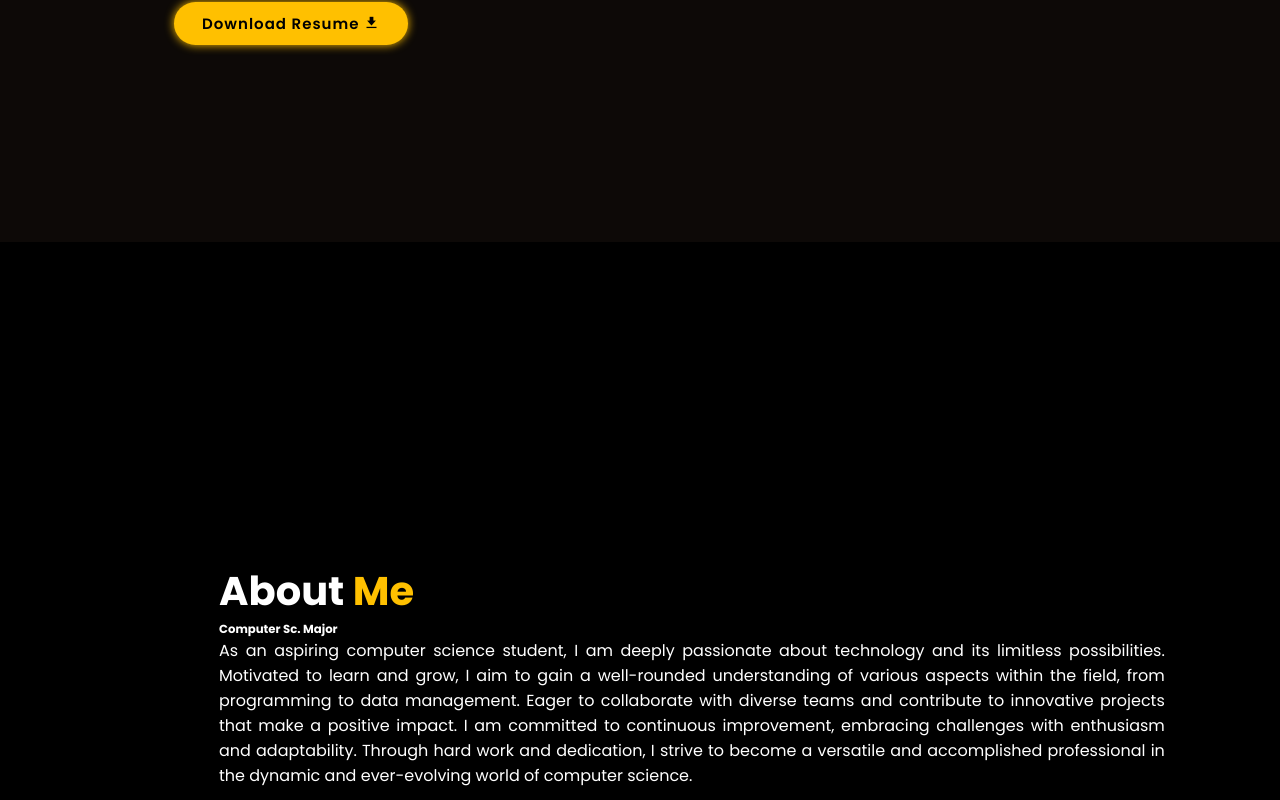
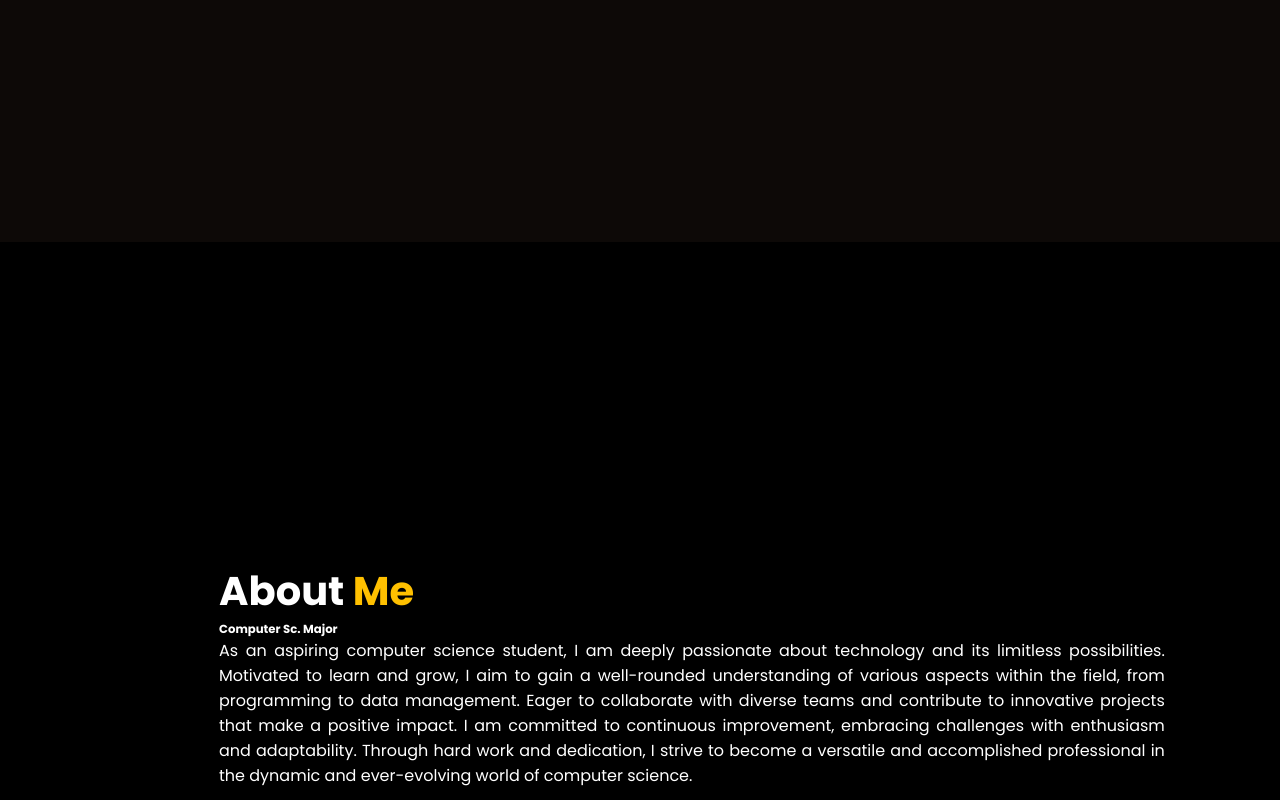
Before and after one commit to AshikDavidRoy/Portfolio, a plain HTML site: page index.html in a window 1280 px wide. Shown: the part 558-1358 px from the top of the page. Drawn offline with nearby package versions, Linux system fonts and the light colour scheme.

Commit message:
Update index.html

```diff
--- a/index.html
+++ b/index.html
@@ -44,8 +44,8 @@
                         class='bx bxl-linkedin'></i></a>
                 <a href="mailto:ashikdavidroy2022@gmail.com" target="_blank"><i class='bx bxl-gmail'></i></a>
             </div>
-            <a href="ashikdavidroyresume.pdf" download class="cv-btn">Download Resume <i
-                    class='bx bxs-download'></i></a>
+               <!-- Home section   <a href="ashikdavidroyresume.pdf" download class="cv-btn">Download Resume <i
+                    class='bx bxs-download'></i></a>-->
         </div>
 
         <div class="home-img">
@@ -112,7 +112,7 @@
                     competitive prices. Our goal is to help you excel in your academic and professional pursuits.</p>
                 <!-- <a href="https://wn1dcl4t.nocodb.com/#/nc/form/87b400e3-007a-47b1-bc39-6dfbc9ad58a9" class="cv-btn">Ask me</a> -->
 
-                <button class="cv-btn" id="open-popup" onclick="modalOpen()">Ask Me</button>
+             <!--    <button class="cv-btn" id="open-popup" onclick="modalOpen()">Ask Me</button> -->
                 <!-- <button class="cv-btn" id="open-popup" onclick="openModal()">Ask Me</button> -->
             </div>
 
```
